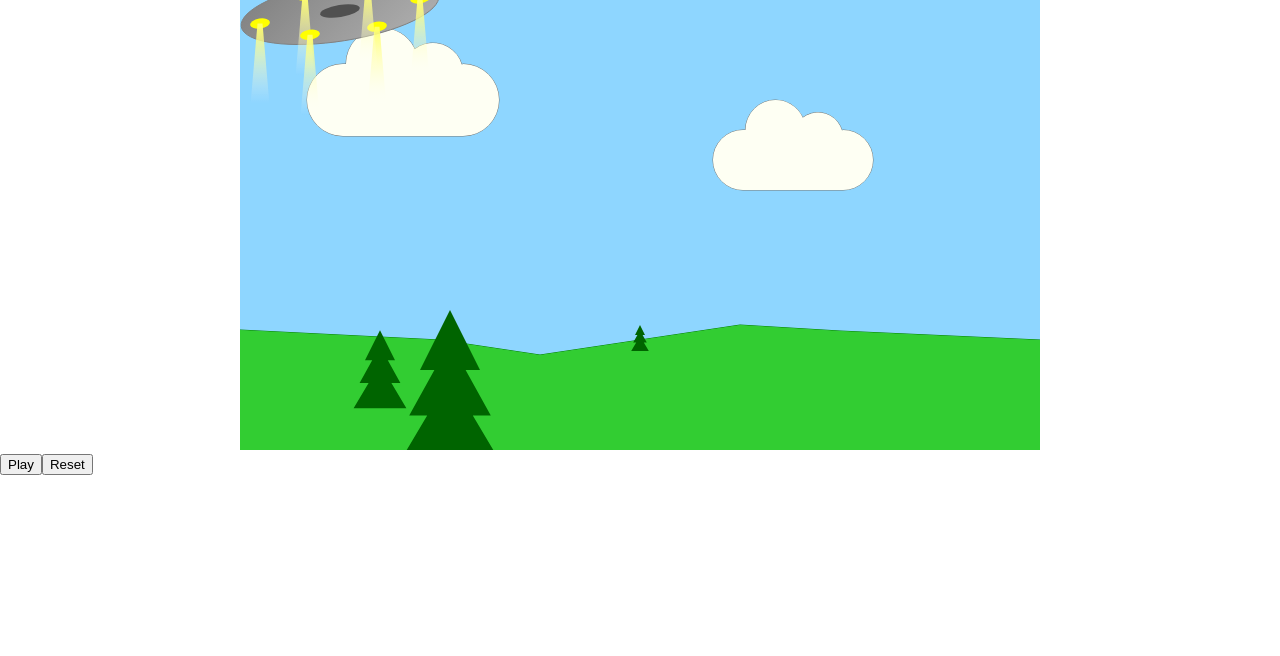
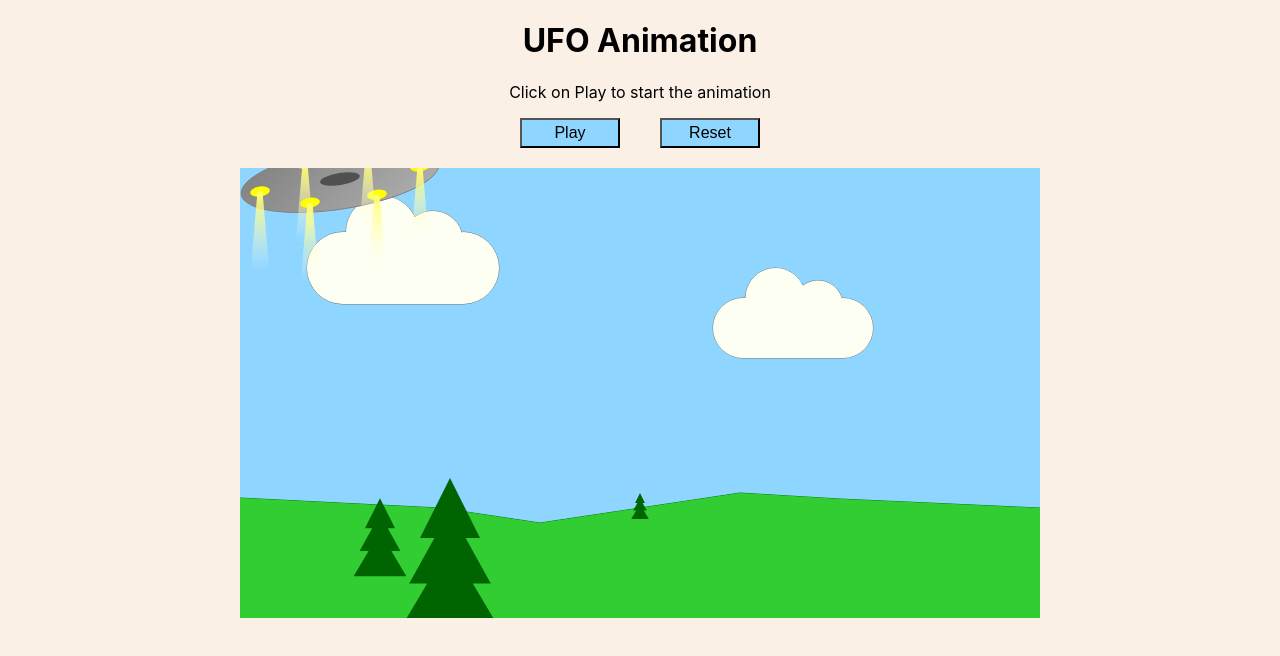
Before and after one commit to natashamcintyre/ufo-animation, a React (Create React App) app: page / in a window 1280 px wide. Shown: the top 656 px of the page. Built offline with nearby package versions, Linux system fonts and the light colour scheme.

Commit message:
Improve UX by adding title, move buttons to top and add CSS colours to body and buttons

```diff
--- a/src/App.css
+++ b/src/App.css
@@ -1,4 +1,8 @@
-.App {
+body {
+  background: linen;
+}
+
+.canvas-and-buttons, .intro {
   text-align: center;
 }
 
@@ -6,6 +10,17 @@ canvas {
   background: #8ED6FF;
 }
 
-#buttons {
-  display: flex;
+button {
+  background: #8ED6FF;
+  color: black;
+  width: 100px;
+  height: 30px;
+  font-size: medium;
+  outline: none;
+  margin: 20px;
+  margin-top: 0px;
 }
+
+button:hover {
+  cursor: pointer
+}
--- a/src/App.js
+++ b/src/App.js
@@ -4,7 +4,13 @@ import './App.css'
 
 function App() {
   return (
-    <Canvas />
+    <div className="ufo-app">
+      <div className="intro">
+        <h1>UFO Animation</h1>
+        <p>{ 'Click on Play to start the animation' }</p>
+      </div>
+      <Canvas />
+    </div>
   )
 }
 
--- a/src/Canvas.js
+++ b/src/Canvas.js
@@ -24,17 +24,17 @@ function Canvas() {
   }
 
   return(
-    <div className="App">
+    <div className="canvas-and-buttons">
+      <div id="buttons">
+        <button id='pause-button' onClick={togglePauseAnimation}>{play === true ? `Pause` : `Play`}</button>
+        <button id='restart-button' onClick={resetUfo} style={{ visibility: updateButtonVisibility() }}>Reset</button>
+      </div>
       <div className='canvas'>
         <canvas
           ref = {canvasRef}
           style = {{ width: `${canvasWidth}px`, height: `${canvasHeight}px` }}
         />
       </div>
-      <div id="buttons">
-        <button id='pause-button' onClick={togglePauseAnimation}>{play === true ? `Pause` : `Play`}</button>
-        <button id='restart-button' onClick={resetUfo} style={{ visibility: updateButtonVisibility() }}>Reset</button>
-      </div>
     </div>
   )
 }
```
